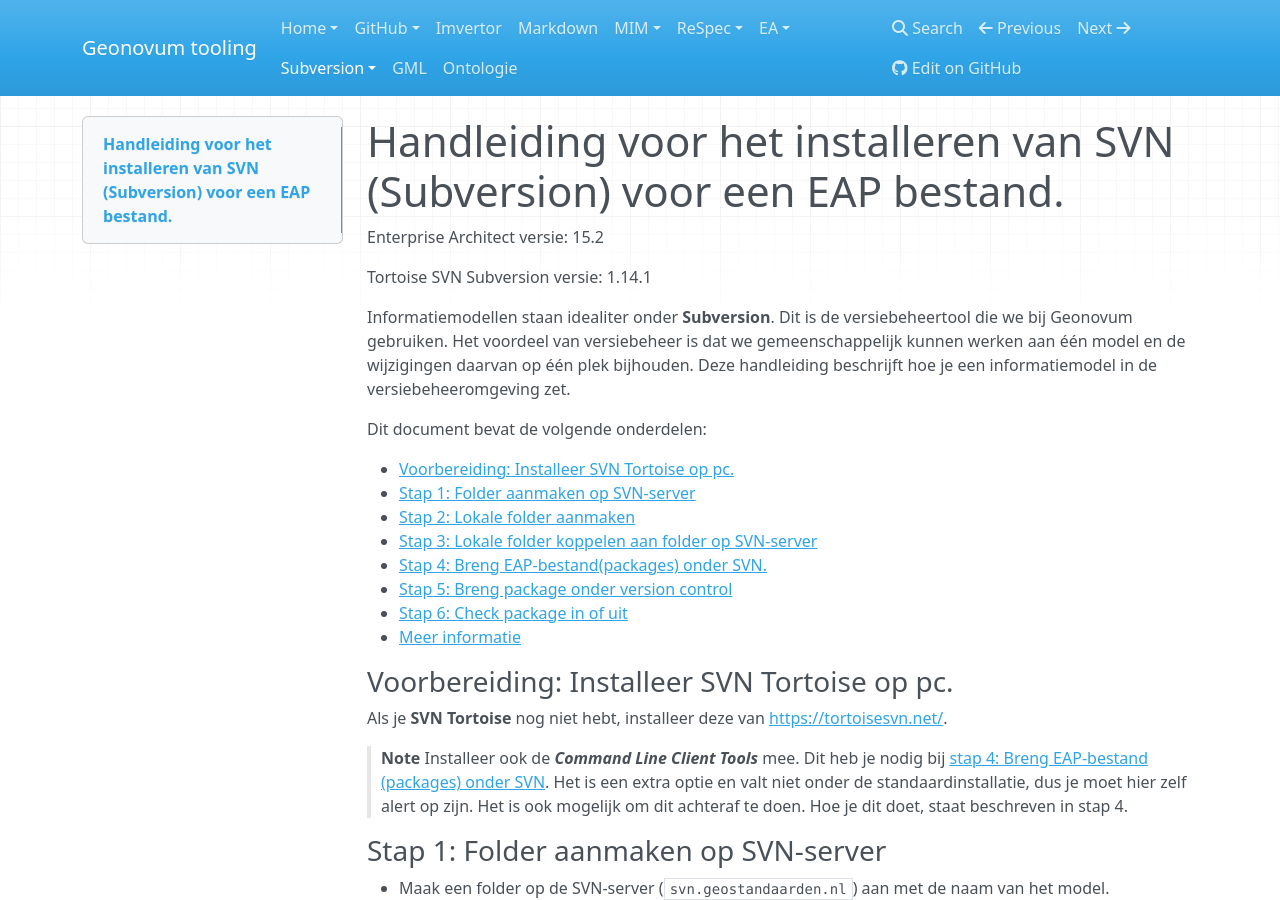
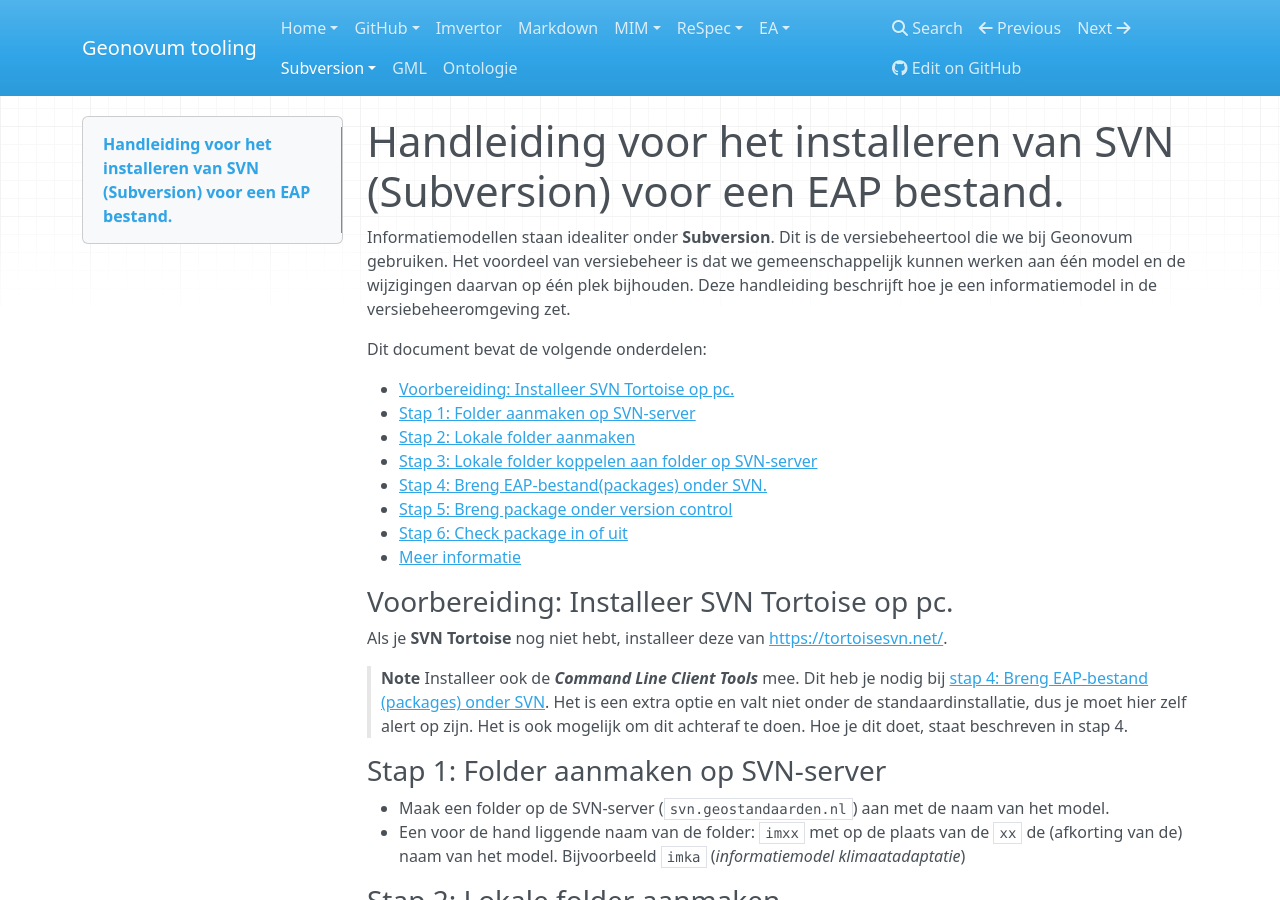
Before and after one commit to Geonovum/handleiding-tooling, an MkDocs documentation site: the page built from docs/SVN-installeren-voor-EAP.md, in a window 1280 px wide and 900 px high. Built offline with MkDocs 1.6.1, drawn with Linux system fonts in a browser that asks for light colours; nearby versions of some CDN libraries.

Commit message:
kleine verbeteringen

```diff
--- a/docs/SVN-installeren-voor-EAP.md
+++ b/docs/SVN-installeren-voor-EAP.md
@@ -1,21 +1,19 @@
 # Handleiding voor het installeren van SVN (Subversion) voor een EAP bestand.
 
-Enterprise Architect versie: 15.2
 
-Tortoise SVN Subversion versie: 1.14.1
 
 Informatiemodellen staan idealiter onder **Subversion**. Dit is de versiebeheertool die we bij Geonovum gebruiken. Het voordeel van versiebeheer is dat we gemeenschappelijk kunnen werken aan één model en de wijzigingen daarvan op één plek bijhouden. Deze handleiding beschrijft hoe je een informatiemodel in de versiebeheeromgeving zet.
 
 Dit document bevat de volgende onderdelen:
 
- - [Voorbereiding: Installeer SVN Tortoise op pc.](#voorbereiding-installeer-svn-tortoise-op-pc)
- - [Stap 1: Folder aanmaken op SVN-server](#stap-1-folder-aanmaken-op-svn-server)
- - [Stap 2: Lokale folder aanmaken](#stap-2-lokale-folder-aanmaken)
- - [Stap 3: Lokale folder koppelen aan folder op SVN-server](#stap-3-lokale-folder-koppelen-aan-folder-op-svn-server)
- - [Stap 4: Breng EAP-bestand(packages) onder SVN.](#stap-4-breng-eap-bestandpackages-onder-svn)
- - [Stap 5: Breng package onder version control](#stap-5-breng-package-onder-version-control)
- - [Stap 6: Check package in of uit](#stap-6-check-package-in-of-uit)
- - [Meer informatie](#meer-informatie)
+- [Voorbereiding: Installeer SVN Tortoise op pc.](#voorbereiding-installeer-svn-tortoise-op-pc)
+- [Stap 1: Folder aanmaken op SVN-server](#stap-1-folder-aanmaken-op-svn-server)
+- [Stap 2: Lokale folder aanmaken](#stap-2-lokale-folder-aanmaken)
+- [Stap 3: Lokale folder koppelen aan folder op SVN-server](#stap-3-lokale-folder-koppelen-aan-folder-op-svn-server)
+- [Stap 4: Breng EAP-bestand(packages) onder SVN.](#stap-4-breng-eap-bestandpackages-onder-svn)
+- [Stap 5: Breng package onder version control](#stap-5-breng-package-onder-version-control)
+- [Stap 6: Check package in of uit](#stap-6-check-package-in-of-uit)
+- [Meer informatie](#meer-informatie)
 
 ### Voorbereiding: Installeer SVN Tortoise op pc.
 
@@ -27,22 +25,22 @@
 
 ### Stap 1: Folder aanmaken op SVN-server
 
-* Maak een folder op de SVN-server (`svn.geostandaarden.nl`) aan met de naam van het model.
-* Een voor de hand liggende naam van de folder: `imxx` met op de plaats van de `xx` de (afkorting van de) naam van het model. Bijvoorbeeld `imka` (_informatiemodel klimaatadaptatie_)
+- Maak een folder op de SVN-server (`svn.geostandaarden.nl`) aan met de naam van het model.
+- Een voor de hand liggende naam van de folder: `imxx` met op de plaats van de `xx` de (afkorting van de) naam van het model. Bijvoorbeeld `imka` (_informatiemodel klimaatadaptatie_)
 
 ### Stap 2: Lokale folder aanmaken
 
-* **Maak in een lokale map** op je werk-pc een folder aan waar de SVN bestanden naar toe worden geschreven.
-* `svn.geostandaarden.nl/imxx` synchroniseert met deze folder.
-* Een naam voor deze folder is bijvoorbeeld `svn` met als subfolder `imxx`.
-* De folder waarmee gesynchroniseerd gaat worden is dan dus `svn/imxx`
+- **Maak in een lokale map** op je werk-pc een folder aan waar de SVN bestanden naar toe worden geschreven.
+- `svn.geostandaarden.nl/imxx` synchroniseert met deze folder.
+- Een naam voor deze folder is bijvoorbeeld `svn` met als subfolder `imxx`.
+- De folder waarmee gesynchroniseerd gaat worden is dan dus `svn/imxx`
 
 ### Stap 3: Lokale folder koppelen aan folder op SVN-server
 
-* Klik met rechtermuis op de leegte in de lokale net-aangemaakte `svn/imxx` folder.
-* Select **SVN checkout…**.
-* Kopieer de URL van de online svn folder (`svn://svn.geostandaarden.nl/imxx`) en *checkout directory*.
-* De *checkout directory* is de folder gemaakt in **stap 2**.
+- Klik met rechtermuis op de leegte in de lokale net-aangemaakte `svn/imxx` folder.
+- Select **SVN checkout…**.
+- Kopieer de URL van de online svn folder (`svn://svn.geostandaarden.nl/imxx`) en _checkout directory_.
+- De _checkout directory_ is de folder gemaakt in **stap 2**.
 
 ![SVN Checkout](media/svn_checkout.png)
 
@@ -50,63 +48,60 @@
 
 Het EAP bestand wordt op het niveau van packages onder SVN gebracht.
 
-* Zet het EAP bestand op een locale folder op je PC.
-* Open het EAP bestand
-* Instellen version control settings.
-* Kies het package dat onder SVN moet en klik met rechtermuisknop.
-   * Kies *Package Control* en *Version Control Settings*.
-   * Vul de volgende velden in:
-   * **Unique ID**: Zelf gekozen unieke aanduiding voor de package onder version control. **Suggestie**: `Geonovum-{naam van het package}`, bijv. `Geonovum-imkl`.
-   * **Type**: Subversion
-   * **Working Copy Path**: Selecteer de folder waar de lokale SVN-gegevens worden weggeschreven. Dit is de folder uit [stap 2](#stap-2-lokale-folder-aanmaken).
-   * **Subversion Exe Path**: Navigeer naar `C:\Program Files\TortoiseSVN\bin\` en selecteer `svn.exe` (dit is een _éénmalige stap_).
- * Klik op _Save_ en _Close_
+- Zet het EAP bestand op een locale folder op je PC.
+- Open het EAP bestand
+- Instellen version control settings.
+- Kies het package dat onder SVN moet en klik met rechtermuisknop.
+  - Kies _Package Control_ en _Version Control Settings_.
+  - Vul de volgende velden in:
+  - **Unique ID**: Zelf gekozen unieke aanduiding voor de package onder version control. **Suggestie**: `Geonovum-{naam van het package}`, bijv. `Geonovum-imkl`.
+  - **Type**: Subversion
+  - **Working Copy Path**: Selecteer de folder waar de lokale SVN-gegevens worden weggeschreven. Dit is de folder uit [stap 2](#stap-2-lokale-folder-aanmaken).
+  - **Subversion Exe Path**: Navigeer naar `C:\Program Files\TortoiseSVN\bin\` en selecteer `svn.exe` (dit is een _éénmalige stap_).
+- Klik op _Save_ en _Close_
 
 > **Note**
-> Je kunt een melding krijgen dat er geen `svn.exe` aanwezig is. Installeer dan de *command line interface* (CLI) mee volgens [**deze instructie**](https://stackoverflow.com/questions/2967176/where-is-svn-exe-in-my-machine/2967196#2967196). Je hoeft SVN hiervoor niet opnieuw te installeren; deze stap breidt de installatie alleen uit. Hierna staat `svn.exe` gewoon netjes in de bedoelde map. Je hoeft dus verder niet met de CLI aan de slag. Een andere optie is om [SLIKSVN](https://sliksvn.com/download/) te installeren.
+> Je kunt een melding krijgen dat er geen `svn.exe` aanwezig is. Installeer dan de _command line interface_ (CLI) mee volgens [**deze instructie**](https://stackoverflow.com/questions/2967176/where-is-svn-exe-in-my-machine/2967196#2967196). Je hoeft SVN hiervoor niet opnieuw te installeren; deze stap breidt de installatie alleen uit. Hierna staat `svn.exe` gewoon netjes in de bedoelde map. Je hoeft dus verder niet met de CLI aan de slag. Een andere optie is om [SLIKSVN](https://sliksvn.com/download/) te installeren.
 
 ![Version Control Settings](media/svn_vcsettings.png)
 
 Wanneer een UML model in subversion beheerd is dan kun je deze als volgt op je eigen computer gebruiken.
 
--   Installeer een svn client [zie hier](SVN-installeren-voor-EAP.md)
--   Zorg voor een Geonovum svn account. Dit kun je aanvragen bij Wilko Quak of als hij niet beschikbaar is rechtstreeks bij Rob Kaesehagen die de server beheert.
--   Voor projectX die gebruik maakt van de subversion map svn.geostandaarden.nl/ProjectX:
-    -   Maak een folder op je lokale systeem: WerkmapProjectX
-    -   Maak een subfolder svn.
-    -   Maak een nieuw EA project ProjectX.eapx in je werkmap.
-    -   Klik met je rechtermuistoets op deze folder en kies SVN Checkout
-    -   Er verschijnt een Checkout dialoog. Vul als URL in svn://svn.geostandaarden.nl/IMGeluid en als output directory de folder die je net hebt aangemaakt. Kies de settings zoals hieronder weergegeven:
+- Installeer een svn client [zie hier](SVN-installeren-voor-EAP.md)
+- Zorg voor een Geonovum svn account. Dit kun je aanvragen bij Wilko Quak of als hij niet beschikbaar is rechtstreeks bij Rob Kaesehagen die de server beheert.
+- Voor projectX die gebruik maakt van de subversion map svn.geostandaarden.nl/ProjectX:
+  - Maak een folder op je lokale systeem: WerkmapProjectX
+  - Maak een subfolder svn.
+  - Maak een nieuw EA project ProjectX.eapx in je werkmap.
+  - Klik met je rechtermuistoets op deze folder en kies SVN Checkout
+  - Er verschijnt een Checkout dialoog. Vul als URL in svn://svn.geostandaarden.nl/IMGeluid en als output directory de folder die je net hebt aangemaakt. Kies de settings zoals hieronder weergegeven:
 
 ![svncheckout](media/svncheckout.png)
 
 ### Stap 5: Breng package onder version control
 
- * Selecteer in Enterprise Architect het package dat je onder version control wilt brengen.
- * Navigeer naar *Configure* > *Package VC*.
- * Selecteer in het venster dat nu verschijnt de checkbox linksboven, genaamd: **Control Package**.
- * Selecteer in het dropdown menu bij _Version Control_ het path naar de folder waar de lokale SVN-gegevens worden weggeschreven (zie onder _Working Copy Path_ in stap 4).
-* Vul bij **XMI Filename** de naam in van het package dat je onder Version Control wilt brengen.
-* Laat de overige velden ongewijzigd.
-* Klik op 'Ok'.
-* Klik op het dialoogvenster dat hierna verschijnt eveneens op 'Ok'. Als je niet meteen met het package aan de slag gaat, kun je er in dit venster eventueel ook voor kiezen om de checkbox '*Keep checked out*' uit te zetten (zie ook: stap 6).
+- Selecteer in Enterprise Architect het package dat je onder version control wilt brengen.
+- Navigeer naar _Configure_ > _Package VC_.
+- Selecteer in het venster dat nu verschijnt de checkbox linksboven, genaamd: **Control Package**.
+- Selecteer in het dropdown menu bij _Version Control_ het path naar de folder waar de lokale SVN-gegevens worden weggeschreven (zie onder _Working Copy Path_ in stap 4).
+- Vul bij **XMI Filename** de naam in van het package dat je onder Version Control wilt brengen.
+- Laat de overige velden ongewijzigd.
+- Klik op 'Ok'.
+- Klik op het dialoogvenster dat hierna verschijnt eveneens op 'Ok'. Als je niet meteen met het package aan de slag gaat, kun je er in dit venster eventueel ook voor kiezen om de checkbox '_Keep checked out_' uit te zetten (zie ook: stap 6).
 
 ![Package Control Options](media/svn_packagecontrol.jpg)
 
-  Configureer version control in EA
-    -   Kies uit het menu (de ribbon bovenin EA) Configure > Settings. Het Version Control Settings dialoogvenster verschijnt. Vul dit zoals hieronder in en klik dan op Save.
+Configureer version control in EA - Kies uit het menu (de ribbon bovenin EA) Configure > Settings. Het Version Control Settings dialoogvenster verschijnt. Vul dit zoals hieronder in en klik dan op Save.
 
 ![version control settings](media/VersionControlSettings.png)
 
--   Breng nu elk van de packages, op het niveau waarop je ze wilt kunnen in- en uitchecken, onder versiebeheer.
-    -   Selecteer het tabblad Configure (bovenin) en klik op Package Configuration)
-    -   Vul het Package Control Options dialoog in zoals hieronder (XMI Filename kan anders zijn, afhankelijk van hoe de packages zijn ingedeeld) en klik OK.
-        -   Selecteer bij Version Control het voorgestelde path
-        -   Kies ‘Include sub-packages’ als je wilt dat alle sub-packages in hetzelfde XMI bestand beheerd worden en dus geen eigen slotje krijgen.
+- Breng nu elk van de packages, op het niveau waarop je ze wilt kunnen in- en uitchecken, onder versiebeheer.
+  - Selecteer het tabblad Configure (bovenin) en klik op Package Configuration)
+  - Vul het Package Control Options dialoog in zoals hieronder (XMI Filename kan anders zijn, afhankelijk van hoe de packages zijn ingedeeld) en klik OK.
+    - Selecteer bij Version Control het voorgestelde path
+    - Kies ‘Include sub-packages’ als je wilt dat alle sub-packages in hetzelfde XMI bestand beheerd worden en dus geen eigen slotje krijgen.
 
 ![package control options](media/PackageControlOptions.png)
-
-
 
 ### Stap 6: Check package in of uit
 
@@ -114,20 +109,19 @@
 
 ![package overview](media/PackageOverview.png)
 
+- Om aan een package te werken, check je het eerst uit. Klik met de rechtermuistoets op het package, kies Package Control > Check Out… (gebruik NIET "check out branch", dat is om met parallelle versies te werken, doen wij niet). Subversion haalt nu de laatste versie van het package voor je op en haalt het slotje voor je eraf. Een ander persoon kan niet tegelijkertijd aan dit package werken, maar het wel bekijken.
+- Als je klaar bent met je werk, of je stopt er voor vandaag mee, check je het package weer in. Klik met de rechtermuistoets op het package, kies Package Control > Check In… (gebruik NIET "check in branch", dat is om met parallelle versies te werken, doen wij niet).
+- Andere handige commando's:
+  - Put Latest > Tussentijds wijzigingen naar de SVN server sturen
+  - Get Latest > Laatste wijzigingen van de SVN server ophalen zodat je ze kan zien, zonder te willen uitchecken.
 
--   Om aan een package te werken, check je het eerst uit. Klik met de rechtermuistoets op het package, kies Package Control > Check Out… (gebruik NIET "check out branch", dat is om met parallelle versies te werken, doen wij niet). Subversion haalt nu de laatste versie van het package voor je op en haalt het slotje voor je eraf. Een ander persoon kan niet tegelijkertijd aan dit package werken, maar het wel bekijken.
--   Als je klaar bent met je werk, of je stopt er voor vandaag mee, check je het package weer in. Klik met de rechtermuistoets op het package, kies Package Control > Check In… (gebruik NIET "check in branch", dat is om met parallelle versies te werken, doen wij niet).
--   Andere handige commando's:
-    -   Put Latest > Tussentijds wijzigingen naar de SVN server sturen
-    -   Get Latest > Laatste wijzigingen van de SVN server ophalen zodat je ze kan zien, zonder te willen uitchecken.
-
-
- * Klik met de rechtermuisknop op het package in de *Project Browser* van Enterprise Architect.
- * Selecteer *Package Control*.
- * Kies **Check out** als je aan de package gaat werken.
- * Kies **Check in** als je klaar bent.
+* Klik met de rechtermuisknop op het package in de _Project Browser_ van Enterprise Architect.
+* Selecteer _Package Control_.
+* Kies **Check out** als je aan de package gaat werken.
+* Kies **Check in** als je klaar bent.
 
 > **Note**: Let op: **we werken niet met** `Check in branch` en `Check out branch`!
 
 ### Meer informatie
+
 Kijk voor meer informatie ook op de website van [**Sparx Systems**](https://sparxsystems.com/enterprise_architect_user_guide/15.2/model_publishing/o1133.html)
--- a/mkdocs.yml
+++ b/mkdocs.yml
@@ -26,7 +26,6 @@
         - Overzicht: EA.md
         - standaarddatatypen: EA-toepassing-standaarddatatypen.md
     - Subversion:
-        - Overzicht: SVN.md
         - SVN installeren voor EAP: SVN-installeren-voor-EAP.md
         - 'SVN importeren bestaand project': SVN-importeren-bestaand-project.md
     - GML: GML.md
```
Also changed, not shown: docs/index.md (+14 -13 lines).
